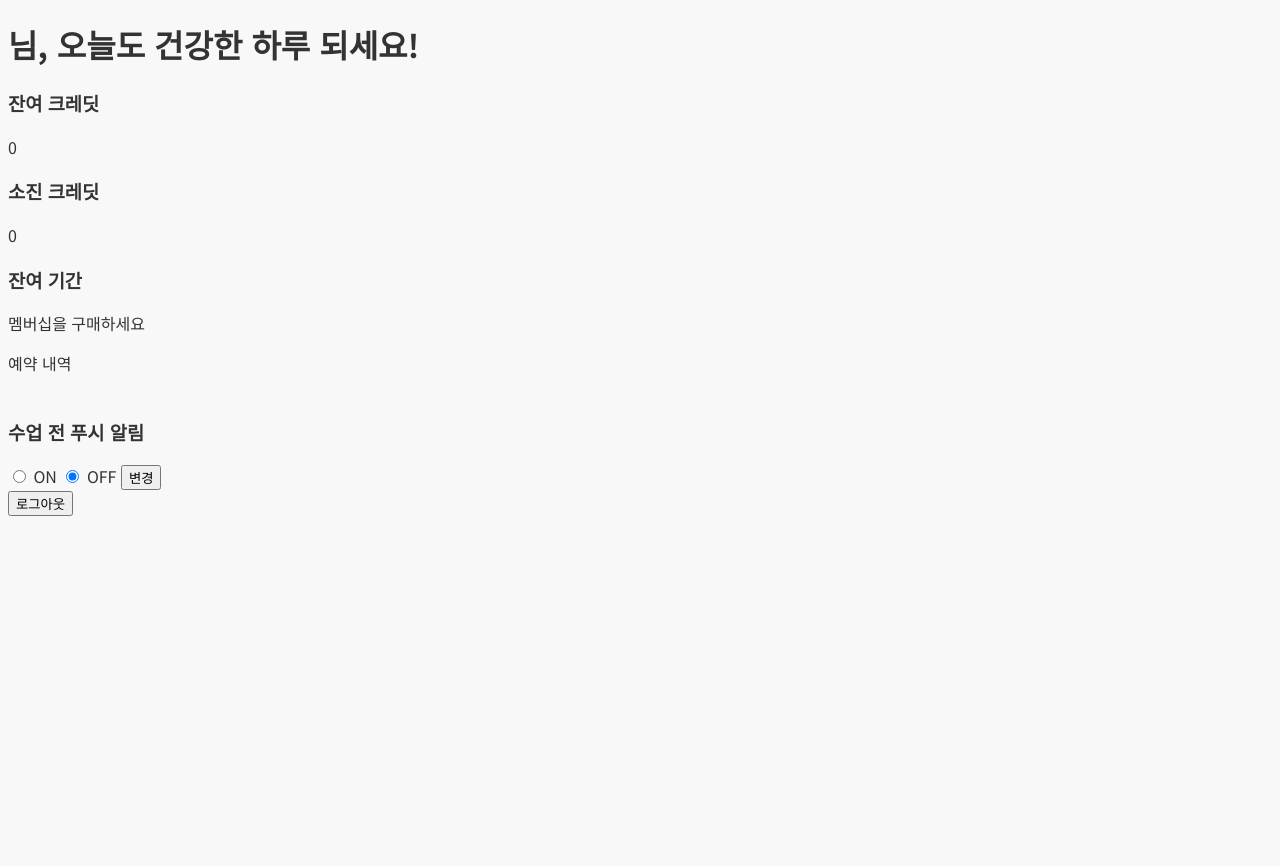
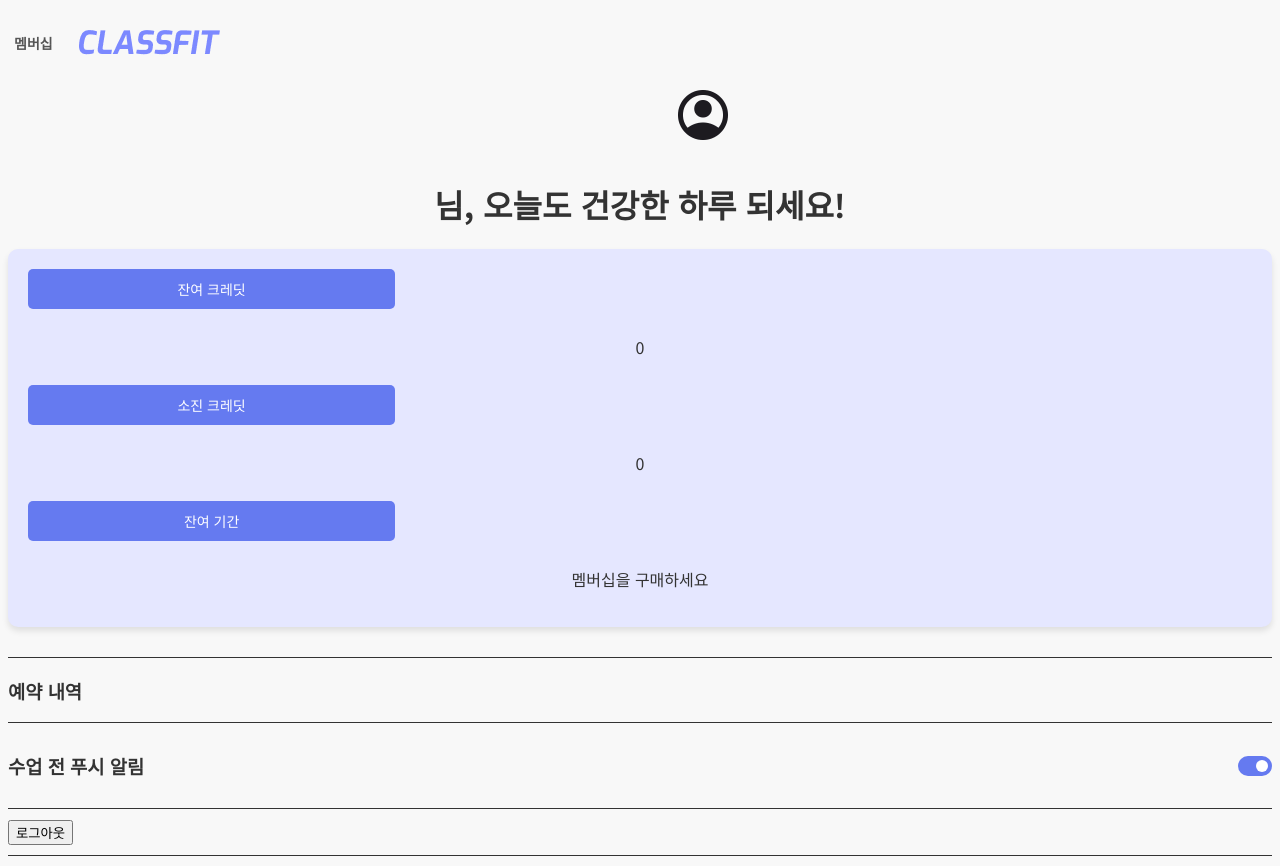
Before and after one commit to nnaX000/UnitedNetworking_1, a Django app: page /myPage/ in a window 1280 px wide. Before the commit the page ends 516 px from the top, so only its background shows below. Run offline with Django 5.2, Linux system fonts and the light colour scheme; a user stored in the database is signed in; data comes from the database, SQL or seed files in the repository.

Commit message:
chore:마이페이지 코드 수정

```diff
--- a/Team1/Team1/static/css/myPage.css
+++ b/Team1/Team1/static/css/myPage.css
@@ -38,7 +38,7 @@ header {
 .user-icon {
     width: 60px;
     margin-bottom: 10px;
-    margin-left: 20%;
+    margin-left: 10%;
     align-items: right;
     cursor: pointer;
 }
--- a/Team1/Team1/templates/myPage.html
+++ b/Team1/Team1/templates/myPage.html
@@ -50,45 +50,54 @@
     </div>
     {% else %}
     <!-- 로그인했을 때 -->
+    <div class="container">
+        <header>
+            <button id="membership-btn" class="membership-button" onclick="location.href='{% url 'membership' %}'">멤버십</button>
+            <a onclick="location.href='{% url 'mainPage' %}'">
+                <img src="{%static 'img/logo.png' %}" alt="CLASSFIT 로고" class="logo">
+            </a>
+        </header>
+        <main>
+
+            <div class="login-section">
+                <img src="{%static 'img/account.png' %}" alt="User Icon" class="user-icon">
                 <h1>{{ nickname }}님, 오늘도 건강한 하루 되세요!</h1>
 
-    <div>
-        <h3>잔여 크레딧</h3>
-        <p>{{ remaining_credit }}</p>
+                <div class="credits">
+                    <button class="credit-button">잔여 크레딧</button> <p>{{ remaining_credit }}</p>
+                    <button class="credit-button">소진 크레딧</button><p>{{ using_credit }}</p>
+                    <button class="credit-button">잔여 기간</button> <p>{{ credit_period }}</p>
                 </div>
-
-    <div>
-        <h3>소진 크레딧</h3>
-        <p>{{ using_credit }}</p>
             </div>
-
-    <div>
-        <h3>잔여 기간</h3>
-        <p>{{ credit_period }}</p>
-    </div>
-
-    <a href="{% url 'my_reservation' %}" class="btn">예약 내역</a><br><br>
-
-    <div>
-        <h3>수업 전 푸시 알림</h3>
+            <div class="notification-section">
+                <div class="divider"></div> <!-- 구분선 추가 -->
+                <a href="{% url 'my_reservation' %}">
+                    <h3>예약 내역</h3>
+                </a>
+                <div class="divider"></div>
                 <form method="post" action="{% url 'update_alert' %}">
                 {% csrf_token %}
-            <label>
-                <input type="radio" name="alert" value="on" {% if alert %}checked{% endif %}> ON
+                    <div class="toggle-wrapper">
+                        <label for="notification-toggle"><h3>수업 전 푸시 알림</h3></label>
+                        <label class="switch">
+                            <input type="hidden" name="alert" value="off">
+                            <input type="checkbox" name = "alert"  value="on" {% if alert %}checked{% endif %} id="notification-toggle" checked>
+                            <span class="slider"></span>
                         </label>
-            <label>
-                <input type="radio" name="alert" value="off" {% if not alert %}checked{% endif %}> OFF
-            </label>
-            <button type="submit">변경</button> <!-- submit 버튼 추가 -->
+                    </div>
                 </form>
-    </div>
-
+                <div class="divider"></div>
                 <form method="post" action="{% url 'signInUp:logout' %}">
                     {% csrf_token %}
                     <button type="submit">로그아웃</button>
                 </form>
+                <div class="divider"></div>
+            </div>
+        </main>
+    </div>
+
 
     {% endif %}
-    </div>
+
 </body>
 </html>
```
Lines whose indentation alone changed are shown as unchanged.
